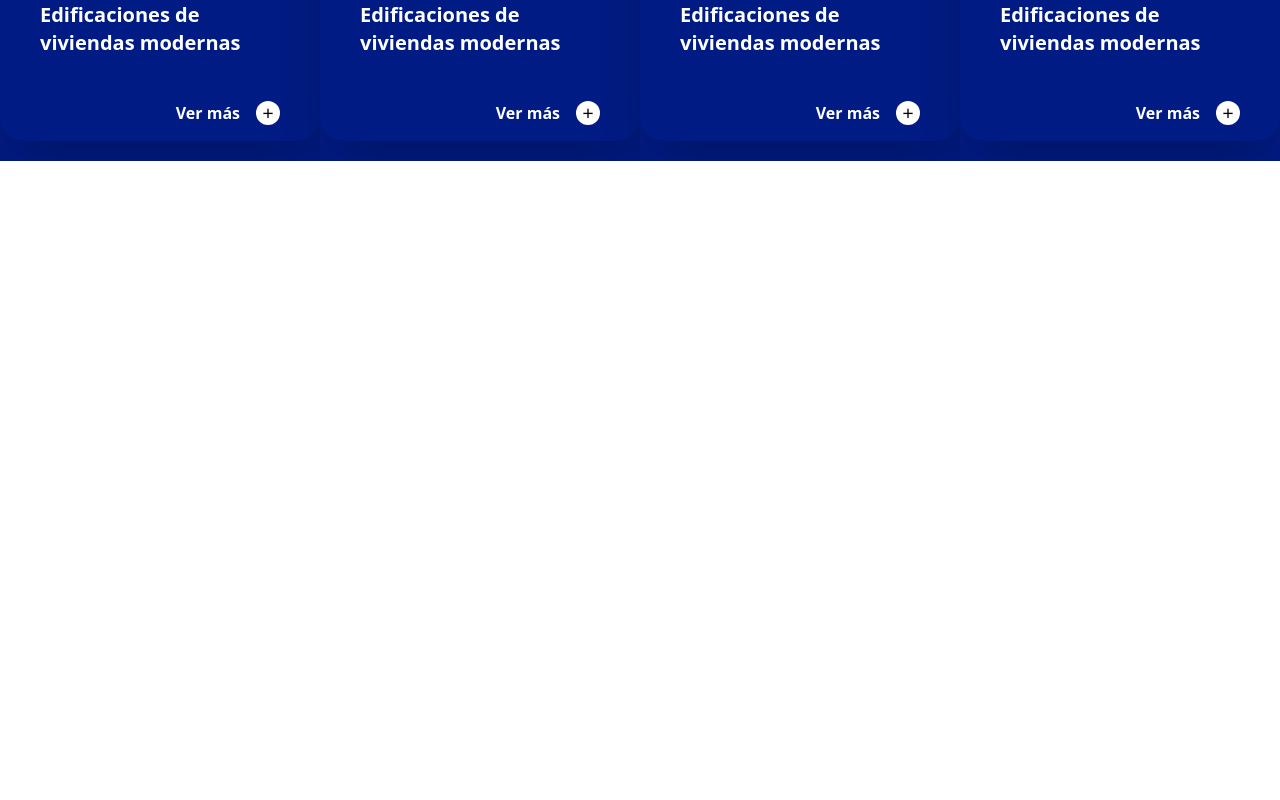
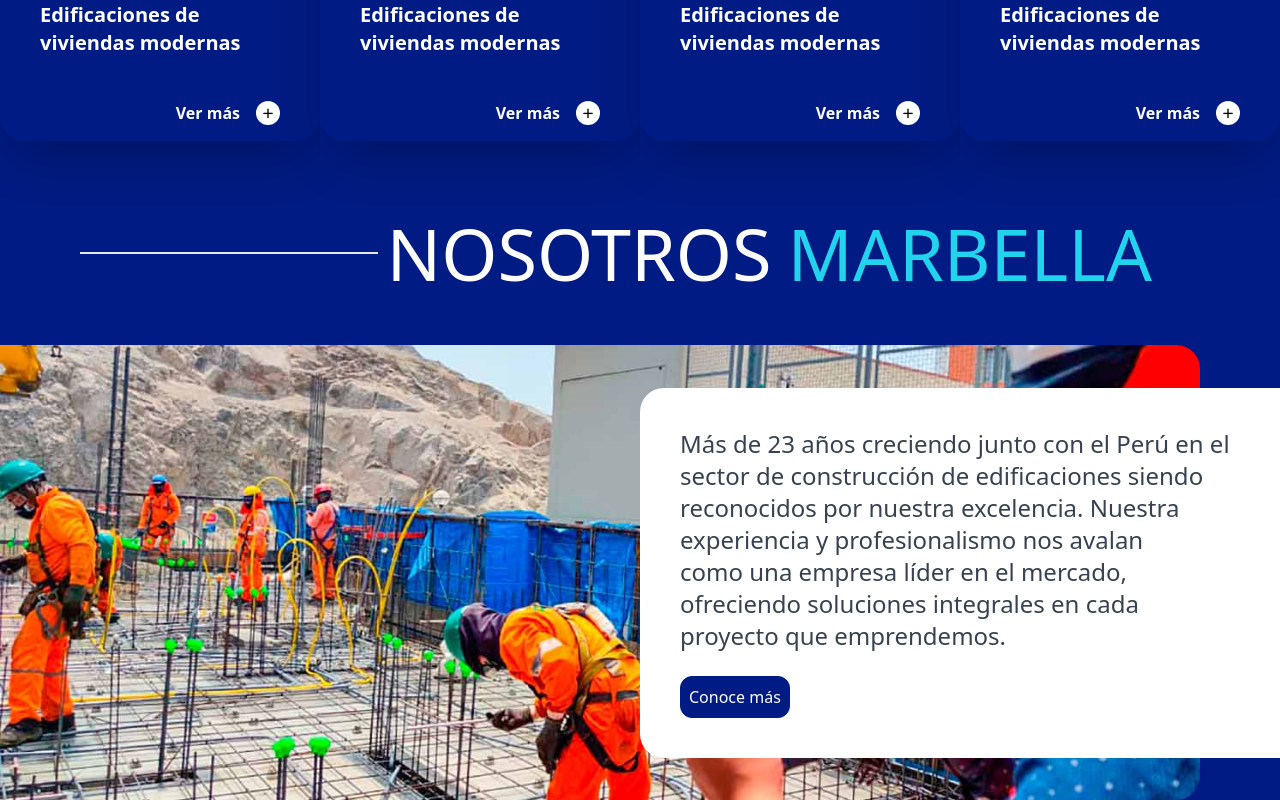
Before and after one commit to MiguelRequenaR/ConstrucMarbella, a Next.js app: page / in a window 1280 px wide. Shown: the part 1137-1937 px from the top of the page. Before the commit the page ends 1298 px from the top, so only its background shows below. Built offline with nearby package versions, Linux system fonts and the light colour scheme.

Commit message:
create about

```diff
--- /dev/null
+++ b/src/components/About.jsx
@@ -0,0 +1,31 @@
+import React from 'react'
+import Image from 'next/image'
+
+export const About = () => {
+  return (
+    <div>
+        <div className='bg-homecolor flex items-center px-20 py-10'>
+            <div className='border w-full mx-auto'></div>
+            <div className='flex pr-10'>
+                <h1 className='text-white px-2 py-4 text-7xl'>
+                    NOSOTROS
+                </h1>
+                <p className='text-cyan-400 text-7xl px-2 py-4'>MARBELLA</p>
+            </div>
+        </div>
+        <div className="bg-homecolor relative overflow-hidden flex items-center">
+            <div className="">
+                <Image src="/images/about.jpg" alt="about" width={1200} height={100} className="rounded-r-3xl" />
+            </div>
+            <div className="absolute left-1/2 p-10 bg-white rounded-l-3xl">
+                <h1 className="text-2xl text-gray-700 pb-6">
+                Más de 23 años creciendo junto con el Perú en el sector de construcción de edificaciones siendo reconocidos por nuestra excelencia. Nuestra experiencia y profesionalismo nos avalan <br />como una empresa líder en el mercado, ofreciendo soluciones integrales en cada proyecto que emprendemos.
+                </h1>
+                <button className='border py-2 px-2 rounded-xl border-homecolor text-white bg-homecolor hover:bg-white hover:text-homecolor'>
+                    Conoce más
+                </button>
+            </div>
+        </div>
+    </div>
+  )
+}
--- a/src/pages/index.js
+++ b/src/pages/index.js
@@ -2,6 +2,7 @@
 import Image from "next/image";
 import edificacionesImage from "../card.jpg";
 import ServicesCard from "../components/ServicesCard";
+import { About } from "../components/About";
 
 export default function Home() {
   return (
@@ -46,6 +47,7 @@
                 <ServicesCard subTitle="Edificaciones de viviendas modernas" imageSrc={edificacionesImage}/>
             </div>
         </div>
+        <About/>
     </div>
   );
 }
```
Also changed, not shown: public/images/about.jpg (added).
